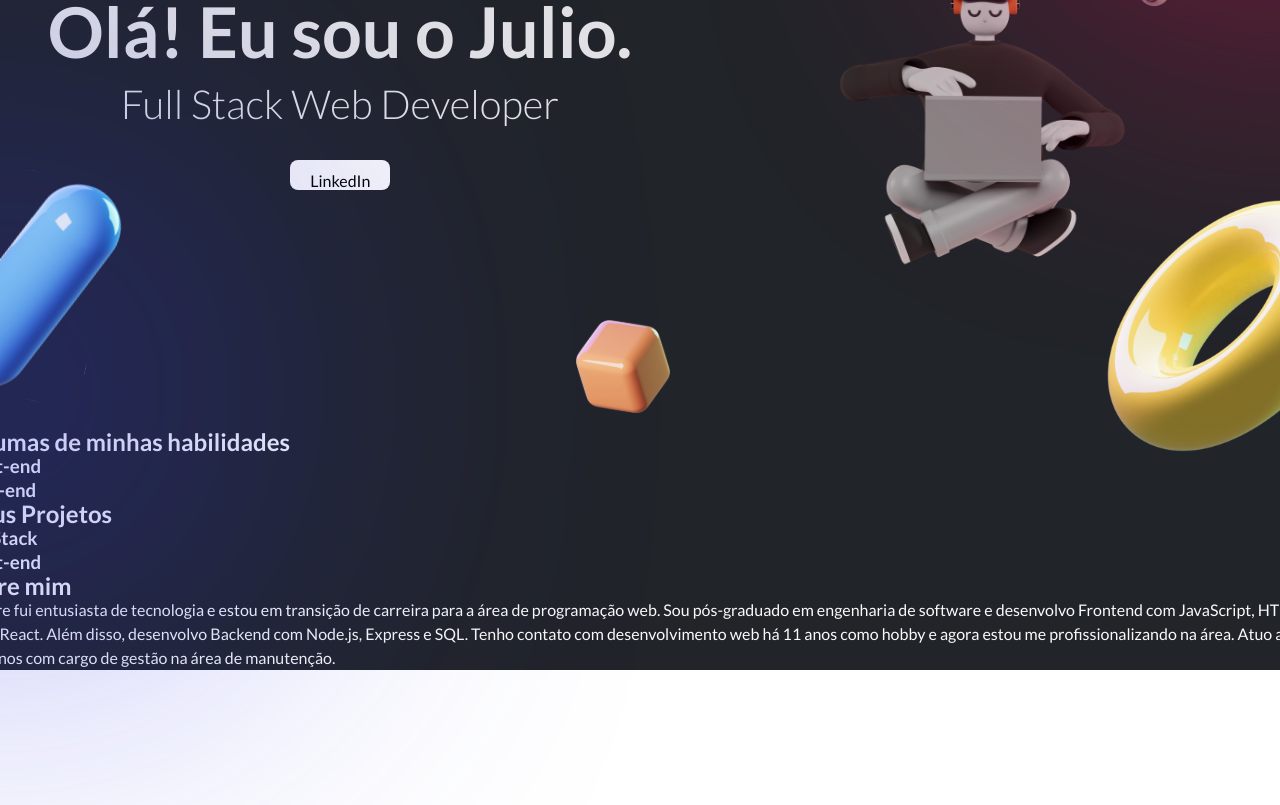
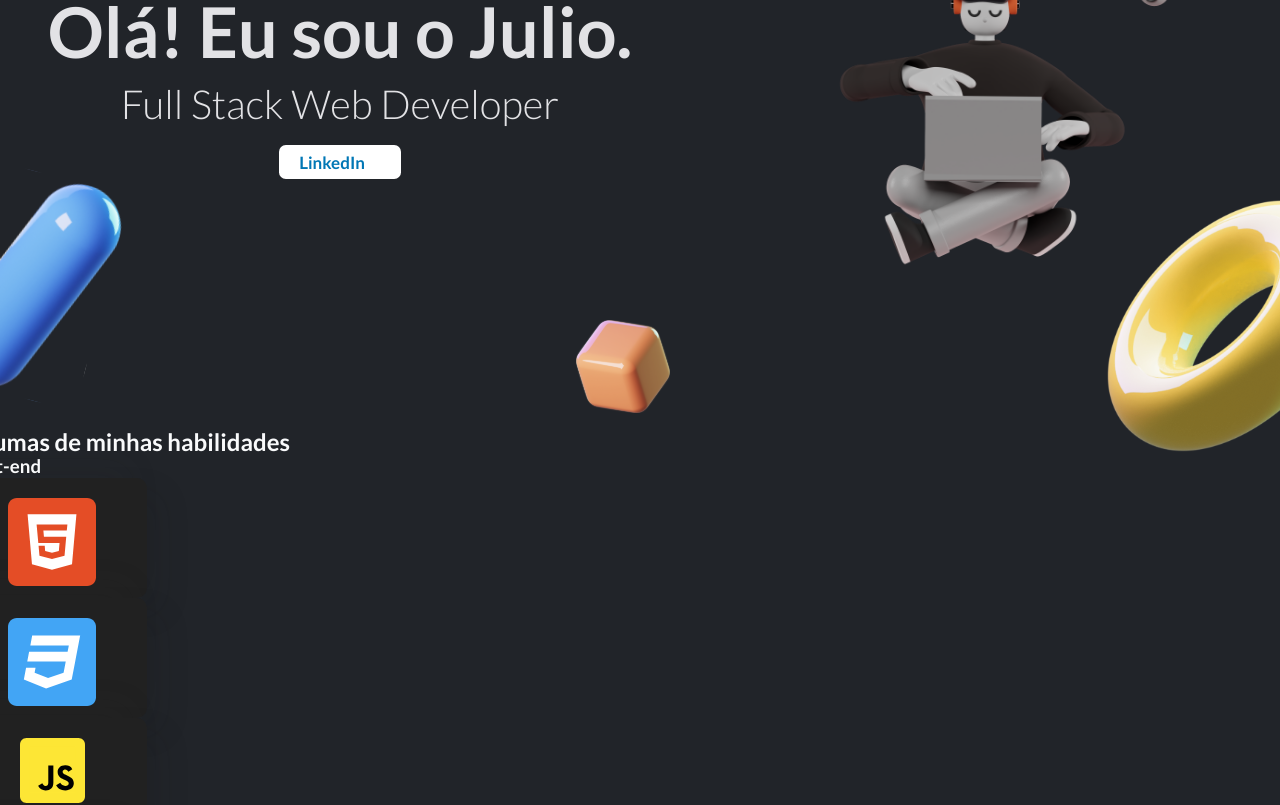
Before and after one commit to JulioCout/my-portfolio, a React (Vite) app: page / in a window 1280 px wide. Shown: the part 320-1125 px from the top of the page. Before the commit the page ends 990 px from the top, so only its background shows below. Built offline with nearby package versions, Linux system fonts and the light colour scheme.

Commit message:
Components skill and button created

```diff
--- a/package.json
+++ b/package.json
@@ -10,7 +10,8 @@
   },
   "dependencies": {
     "react": "^18.2.0",
-    "react-dom": "^18.2.0"
+    "react-dom": "^18.2.0",
+    "styled-components": "^5.3.5"
   },
   "devDependencies": {
     "@types/react": "^18.0.17",
--- a/src/App.css
+++ b/src/App.css
@@ -39,6 +39,10 @@
   align-items: center;
 }
 
+.text-container button {
+  margin-top: 20px;
+}
+
 .text-container img {
   width: 200px;
   height: 200px;
@@ -56,12 +60,6 @@
   font-size: 40px;
   line-height: 42px;
   color: #E2E2E5;
-}
-
-.text-container button {
-  width: 100px;
-  height: 30px;
-  margin-top: 35px;
 }
 
 .gradient1 {
--- a/src/App.jsx
+++ b/src/App.jsx
@@ -1,11 +1,54 @@
 import './App.css'
+import { Button } from "./components/Button"
+import { Skill } from "./components/Skill"
 
 function App() {
 
+    const frontSkills = [
+        {
+            icon: "./src/assets/html5.svg",
+            title: "HTML",
+            description: "Desenvolvimento de sites completos."
+        },
+        {
+            icon: "./src/assets/css3.svg",
+            title: "CSS",
+            description: "Desenvolvimento de sites fieis aos mais variados designs propostos pelo cliente ou empresa."
+        },
+        {
+            icon: "./src/assets/javascript.svg",
+            title: "Javascript",
+            description: "Criação de funções mais avançadas em aplicações web com JavaScript."
+        },
+        {
+            icon: "./src/assets/reactjs.svg",
+            title: "React",
+            description: "Desenvolvimento de aplicações para web."
+        }
+    ]
+
+    const backSkills = [
+        {
+            icon: "./src/assets/javascript.svg",
+            title: "Javascript",
+            description: "Criação de funções mais avançadas em aplicações web com JavaScript."
+        },
+        {
+            icon: "./src/assets/nodejs.svg",
+            title: "Node Js",
+            description: "Criação de páginas interativas mais robustas com acesso a banco de dados, como páginas de cadastro, catálogos e banco de informações."
+        },
+        {
+            icon: "./src/assets/mysql.svg",
+            title: "MySql",
+            description: "Criação e manipulação de banco de dados na linguagem SQL."
+        }
+    ]
+
   return (
     <div className="App">
-      <div className="gradient1" ></div>
-      <div className="gradient2" ></div>
+      {/* <div className="gradient1" ></div>
+      <div className="gradient2" ></div> */}
       {/* <img className="obj-1" src="./src/assets/SuperToroid-Purple-Glossy.svg" /> */}
       <img className="obj-2" src="./src/assets/Sphere-White-Matte.svg" />
       <img className="obj-3" src="./src/assets/Pill-Blue-Glossy.svg" />
@@ -17,7 +60,9 @@
                 <img src="./src/assets/profile-pic.png" alt="" />
                 <h1>Olá! Eu sou o Julio.</h1>
                 <h2> <span>Full Stack</span> Web Developer</h2>
-                <button>LinkedIn</button>
+                <a href="https://www.linkedin.com/in/juliocscoutinho/" target="_blank">
+                <Button />
+                </a>
             </div>
             <img src="./src/assets/Saly-13.png" className="character" alt="" />
 
@@ -29,7 +74,13 @@
 
             <h3>Front-end</h3>
             <div className="content-wrapper">
-
+                {frontSkills.map(skill => (
+                    <Skill
+                        icon={skill.icon}
+                        title={skill.title}
+                        description={skill.description}
+                    />
+                ))}
             </div>
 
             <h3>Back-end</h3>
--- /dev/null
+++ b/src/components/Button/index.jsx
@@ -0,0 +1,14 @@
+import { Container } from "./styles";
+
+
+export function Button() {
+
+    return(
+    <Container>
+        <p>LinkedIn</p>
+        <svg viewBox="0 0 16 16" class="bi bi-whatsapp" fill="currentColor" height="16" width="16" xmlns="http://www.w3.org/2000/svg">
+            <path d="M0 1.146C0 .513.526 0 1.175 0h13.65C15.474 0 16 .513 16 1.146v13.708c0 .633-.526 1.146-1.175 1.146H1.175C.526 16 0 15.487 0 14.854V1.146zm4.943 12.248V6.169H2.542v7.225h2.401zm-1.2-8.212c.837 0 1.358-.554 1.358-1.248-.015-.709-.52-1.248-1.342-1.248-.822 0-1.359.54-1.359 1.248 0 .694.521 1.248 1.327 1.248h.016zm4.908 8.212V9.359c0-.216.016-.432.08-.586.173-.431.568-.878 1.232-.878.869 0 1.216.662 1.216 1.634v3.865h2.401V9.25c0-2.22-1.184-3.252-2.764-3.252-1.274 0-1.845.7-2.165 1.193v.025h-.016a5.54 5.54 0 0 1 .016-.025V6.169h-2.4c.03.678 0 7.225 0 7.225h2.4z"></path>
+        </svg>
+    </Container>
+    )
+}
--- /dev/null
+++ b/src/components/Button/styles.js
@@ -0,0 +1,53 @@
+import styled from "styled-components";
+
+export const Container = styled.button`
+
+  background-color: #fff;
+  border: none;
+  padding: 5px;
+  position: relative;
+  width: 7.2em;
+  height: 2em;
+  transition: 0.5s;
+  font-size: 17px;
+  border-radius: 0.4em;
+
+
+p {
+  position: absolute;
+  top: 0.4em;
+  left: 1.2em;
+  margin: 0;
+  padding: 0;
+  transition: .5s;
+  color: #0077b5;
+
+  font-weight: 700;
+}
+
+svg {
+  position: absolute;
+  top: 0.45em;
+  right: 0.5em;
+  margin: 0;
+  padding: 0;
+  opacity: 0;
+  transition: 0.5s;
+  height: 1em;
+  fill: #fff
+}
+
+:hover p {
+  left: 0.6em;
+  color: #fff
+}
+
+:hover svg {
+  opacity: 1;
+}
+
+:hover {
+  background-color: #0077b5;
+}
+
+`
--- /dev/null
+++ b/src/components/Skill/index.jsx
@@ -0,0 +1,24 @@
+import { Container } from "./styles";
+
+
+export function Skill({ icon, title, description }) {
+
+    return(
+        <Container>
+            <div className="card">
+                <div className="header">
+                    <div className="img-box">
+                        <img src={icon} alt="" />
+                    </div>
+                    <h1 className="title">{ title }</h1>
+                </div>
+
+                <div className="content">
+                    <p>
+                        { description }
+                    </p>
+    </div>
+</div>
+        </Container>
+    )
+}
--- /dev/null
+++ b/src/components/Skill/styles.js
@@ -0,0 +1,68 @@
+import styled from "styled-components";
+
+export const Container = styled.div`
+
+.card {
+  width: 190px;
+  height: 120px;
+  transition: all .5s;
+  box-shadow: 15px 15px 30px rgba(25, 25, 25, 0.11),
+             -15px -15px 30px rgba(60, 60, 60, 0.082);
+  text-align: center;
+  overflow: hidden;
+  border-radius: 10px;
+}
+
+.card:hover {
+  height: 270px;
+  background: linear-gradient(360deg, #edededc5 60%, hsla(0, 0%, 13%, 1) 70%);
+}
+
+.card .header {
+  padding: 20px;
+  display: flex;
+  flex-direction: column;
+  align-items: center;
+  justify-content: center;
+  background: #212121;
+  margin-bottom: 16px;
+}
+
+.card .header .img-box {
+  width: 50px;
+  display: flex;
+  justify-content: center;
+}
+
+.card .header .title {
+  font-size: 1.1em;
+  letter-spacing: .1em;
+  font-weight: 500;
+  text-transform: uppercase;
+  padding: 4px 0 14px 0;
+  transition: all .5s;
+  color: #edededc5;
+  margin-top: 5px;
+}
+
+.card:hover .header {
+  clip-path: polygon(0 0, 100% 1, 100% 100%, 0 100%);
+}
+
+.card:hover .card .header .title {
+  padding: 0;
+}
+
+.card .content {
+  display: block;
+  text-align: justify;
+  color: #212121;
+  margin: 0 5px;
+}
+
+.card .content p {
+  transition: all .5s;
+  font-size: 1em;
+  margin-bottom: 8px;
+}
+`
--- a/src/components/skill/style.css
+++ /dev/null
@@ -1,42 +0,0 @@
-* {
-    padding: 0;
-    margin: 0;
-    box-sizing: border-box;
-}
-
-main {
-    background-color: #151620;
-    width: 380px;
-    height: 395px;
-    border-radius: 20px;
-
-    display: flex;
-    flex-direction: column;
-    align-items: center;
-}
-
-.icon {
-    margin-top: 53px;
-}
-
-h1 {
-    font-family: 'Heebo';
-    font-style: normal;
-    font-weight: 400;
-    font-size: 20px;
-    line-height: 29px;
-    color: #E2E2E5;
-
-    margin-top: 34px;
-}
-
-p {
-    font-family: 'Heebo';
-    font-style: normal;
-    font-weight: 300;
-    font-size: 20px;
-    line-height: 29px;
-    color: #8A8A8F;
-
-    margin-top: 52px;
-}
```
Also changed, not shown: src/components/skill/index.html (deleted, +0 -12 lines), src/assets/javascript.svg, 1 other file (tests, documents, lock files or other folders).
